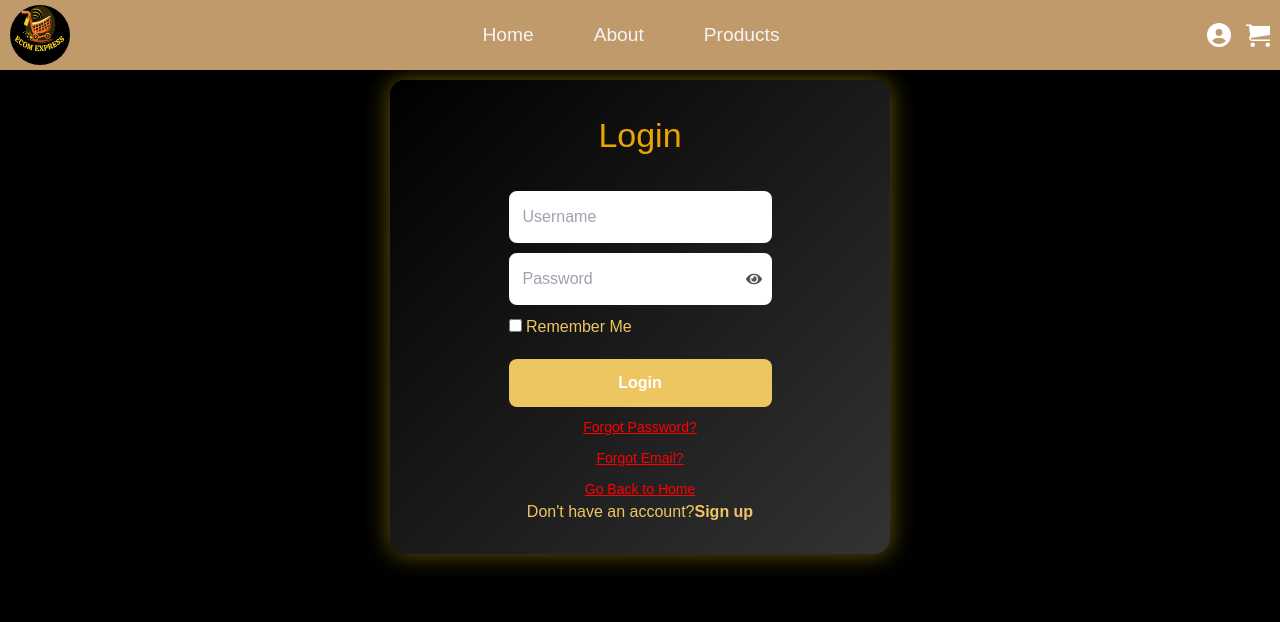
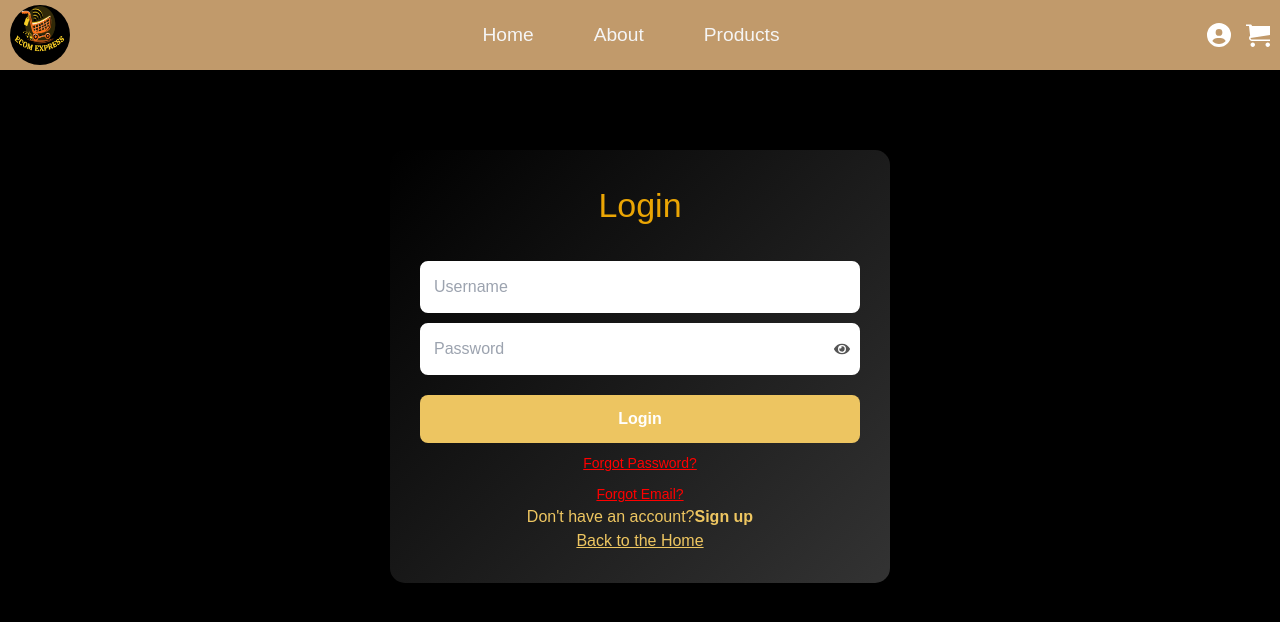
Before and after one commit to ktabassum1809/ecommerce_project, a React (Vite) app: page /login in a window 1280 px wide. Shown: the top 622 px of the page. Built offline with nearby package versions, Linux system fonts and the light colour scheme.

Commit message:
added old code

```diff
--- a/src/components/Login/LoginSignup.jsx
+++ b/src/components/Login/LoginSignup.jsx
@@ -1,4 +1,4 @@
-/* import { useState } from "react";
+import { useState } from "react";
 import styled from "styled-components";
 import { useNavigate } from "react-router-dom";
 import { FaEye, FaEyeSlash } from "react-icons/fa";
@@ -265,348 +265,3 @@ const LoginSignup = () => {
   );
 };
 export default LoginSignup;
- */
-
-import { useReducer, useState, useEffect } from "react";
-import styled from "styled-components";
-import { useNavigate } from "react-router-dom";
-import { FaEye, FaEyeSlash } from "react-icons/fa";
-// Styled Components
-const LoginSignupWrapper = styled.div`
-  max-width: 500px;
-  padding: 30px;
-  margin: 80px auto;
-  border-radius: 15px;
-  box-shadow: 0 0 25px rgba(255, 223, 0, 0.4);
-  background: linear-gradient(135deg, #000, #333);
-  text-align: center;
-  display: flex;
-  justify-content: center;
-  align-items: center;
-  flex-direction: column;
-  @media (max-width: 760px) {
-    max-width: 85%;
-    padding: 20px;
-    margin: 100px auto;
-  }
-  @media (max-width: 375px) {
-    width: 100%;
-    max-width: 320px;
-    padding: 15px;
-    margin: 100px auto;
-  }
-`;
-const FormTitle = styled.h2`
-  font-size: 34px;
-  color: #EAA504;
-  margin-bottom: 20px;
-  @media (max-width: 760px) {
-    font-size: 26px;
-    margin-bottom: 18px;
-  }
-  @media (max-width: 375px) {
-    font-size: 22px;
-    margin-bottom: 16px;
-  }
-`;
-const InputWrapper = styled.div`
-  position: relative;
-  width: 100%;
-  margin-top: 10px;
-`;
-const Input = styled.input`
-  width: 100%;
-  padding: 12px 40px 12px 12px;
-  border: 2px solid white;
-  border-radius: 8px;
-  font-size: 16px;
-  outline: none;
-  box-sizing: border-box;
-  transition: border-color 0.3s;
-  &:focus {
-    border-color: red;
-    box-shadow: 0 0 5px rgba(74, 144, 226, 0.5);
-  }
-  &:hover {
-    border-color: #EDC561;
-    background-color: #EDC561;
-  }
-  @media (max-width: 375px) {
-    font-size: 14px;
-    padding: 10px 35px 10px 10px;
-  }
-`;
-const TogglePasswordIcon = styled.span`
-  position: absolute;
-  top: 50%;
-  right: 10px;
-  transform: translateY(-50%);
-  cursor: pointer;
-  color: #555;
-`;
-const CheckboxWrapper = styled.div`
-  margin-top: 10px;
-  text-align: left;
-  color: #EEC661;
-`;
-const Button = styled.button`
-  width: 100%;
-  padding: 12px;
-  margin-top: 20px;
-  background-color: rgb(237, 197, 97);
-  color: #fff;
-  border: none;
-  border-radius: 8px;
-  cursor: pointer;
-  font-size: 16px;
-  font-weight: bold;
-  transition: background-color 0.3s;
-  box-sizing: border-box;
-  &:hover {
-    background-color: white;
-    color: rgb(237, 197, 97);
-    border-color: red;
-  }
-  @media (max-width: 375px) {
-    font-size: 14px;
-    padding: 10px;
-    margin-top: 15px;
-  }
-`;
-const ForgotLink = styled.p`
-  margin-top: 10px;
-  font-size: 14px;
-  color: red;
-  cursor: pointer;
-  text-decoration: underline;
-  &:hover {
-    color: #357ABD;
-  }
-  @media (max-width: 375px) {
-    font-size: 12px;
-  }
-`;
-const P = styled.p`
-  width: 100%;
-  text-align: center;
-  font-size: 16px;
-  color: #EEC661;
-  @media (max-width: 375px) {
-    font-size: 12px;
-  }
-`;
-// Reducer setup
-const initialState = {
-  isLogin: true,
-  showPassword: false,
-  formValues: {
-    username: "",
-    email: "",
-    password: "",
-    confirmPassword: "",
-    fullName: "",
-    rememberMe: false,
-  },
-  error: "",
-};
-const reducer = (state, action) => {
-  switch (action.type) {
-    case "TOGGLE_FORM":
-      return {
-        ...state,
-        isLogin: !state.isLogin,
-        error: "",
-      };
-    case "TOGGLE_PASSWORD_VISIBILITY":
-      return {
-        ...state,
-        showPassword: !state.showPassword,
-      };
-    case "SET_FORM_VALUE":
-      return {
-        ...state,
-        formValues: {
-          ...state.formValues,
-          [action.field]: action.value,
-        },
-      };
-    case "SET_ERROR":
-      return { ...state, error: action.error };
-    default:
-      return state;
-  }
-};
-//  functions for validation checks
-const isValidEmail = (email) => email.includes("@") && email.includes(".");
-const isValidPassword = (password) =>
-  password.length >= 8 &&
-  /[A-Z]/.test(password) &&
-  /[a-z]/.test(password) &&
-  /\d/.test(password);
-const LoginSignup = () => {
-  const [state, dispatch] = useReducer(reducer, initialState);
-  const [isLoading, setIsLoading] = useState(false);
-  const navigate = useNavigate();
-  useEffect(() => {
-    if (state.error) {
-      const timer = setTimeout(
-        () => dispatch({ type: "SET_ERROR", error: "" }),
-        3000
-      );
-      return () => clearTimeout(timer);
-    }
-  }, [state.error]);
-  const handleInputChange = (e) => {
-    dispatch({
-      type: "SET_FORM_VALUE",
-      field: e.target.name,
-      value: e.target.value,
-    });
-  };
-  const handleSubmit = (e) => {
-    e.preventDefault();
-    if (!state.isLogin) {
-      if (!isValidEmail(state.formValues.email)) {
-        dispatch({ type: "SET_ERROR", error: "Invalid email format." });
-        return;
-      }
-      if (!isValidPassword(state.formValues.password)) {
-        dispatch({
-          type: "SET_ERROR",
-          error:
-            "Password must be 8 characters, include uppercase, lowercase, and a number.",
-        });
-        return;
-      }
-      if (state.formValues.password !== state.formValues.confirmPassword) {
-        dispatch({ type: "SET_ERROR", error: "Passwords do not match!" });
-        return;
-      }
-    }
-    setIsLoading(true);
-    setTimeout(() => {
-      setIsLoading(false);
-      navigate("/");
-    }, 1500);
-  };
-  return (
-    <LoginSignupWrapper>
-      <FormTitle>{state.isLogin ? "Login" : "Signup"}</FormTitle>
-      <form onSubmit={handleSubmit}>
-        <InputWrapper>
-          <Input
-            type="text"
-            name="username"
-            placeholder="Username"
-            value={state.formValues.username}
-            onChange={handleInputChange}
-            required
-          />
-        </InputWrapper>
-        {!state.isLogin && (
-          <>
-            <InputWrapper>
-              <Input
-                type="text"
-                name="fullName"
-                placeholder="Full Name"
-                value={state.formValues.fullName}
-                onChange={handleInputChange}
-                required
-              />
-            </InputWrapper>
-            <InputWrapper>
-              <Input
-                type="email"
-                name="email"
-                placeholder="Email"
-                value={state.formValues.email}
-                onChange={handleInputChange}
-                required
-              />
-            </InputWrapper>
-          </>
-        )}
-        <InputWrapper>
-          <Input
-            type={state.showPassword ? "text" : "password"}
-            name="password"
-            placeholder="Password"
-            value={state.formValues.password}
-            onChange={handleInputChange}
-            required
-          />
-          <TogglePasswordIcon
-            onClick={() => dispatch({ type: "TOGGLE_PASSWORD_VISIBILITY" })}
-          >
-            {state.showPassword ? <FaEyeSlash /> : <FaEye />}
-          </TogglePasswordIcon>
-        </InputWrapper>
-        {!state.isLogin && (
-          <InputWrapper>
-            <Input
-              type={state.showPassword ? "text" : "password"}
-              name="confirmPassword"
-              placeholder="Confirm Password"
-              value={state.formValues.confirmPassword}
-              onChange={handleInputChange}
-              required
-            />
-            <TogglePasswordIcon
-              onClick={() => dispatch({ type: "TOGGLE_PASSWORD_VISIBILITY" })}
-            >
-              {state.showPassword ? <FaEyeSlash /> : <FaEye />}
-            </TogglePasswordIcon>
-          </InputWrapper>
-        )}
-        {state.error && <p style={{ color: "red" }}>{state.error}</p>}
-        <CheckboxWrapper>
-          <input
-            type="checkbox"
-            name="rememberMe"
-            checked={state.formValues.rememberMe}
-            onChange={(e) =>
-              dispatch({
-                type: "SET_FORM_VALUE",
-                field: "rememberMe",
-                value: e.target.checked,
-              })
-            }
-          />
-          <label htmlFor="rememberMe"> Remember Me</label>
-        </CheckboxWrapper>
-        <Button type="submit" disabled={isLoading}>
-          {isLoading ? "Processing..." : state.isLogin ? "Login" : "Signup"}
-        </Button>
-        <ForgotLink onClick={() => navigate("/forgot-password")}>
-          Forgot Password?
-        </ForgotLink>
-        <ForgotLink onClick={() => navigate("/forgot-email")}>
-          Forgot Email?
-        </ForgotLink>
-        <ForgotLink onClick={() => navigate("/")}>
-          Go Back to Home
-        </ForgotLink>
-        <P>
-          {state.isLogin
-            ? "Don't have an account?"
-            : "Already have an account?"}
-          <button
-            onClick={() => dispatch({ type: "TOGGLE_FORM" })}
-            style={{
-              color: "#EEC661",
-              cursor: "pointer",
-              background: "none",
-              border: "none",
-              fontSize: "16px",
-              fontWeight: "bold",
-            }}
-          >
-            {state.isLogin ? " Sign up" : " Log in"}
-          </button>
-        </P>
-      </form>
-    </LoginSignupWrapper>
-  );
-};
-export default LoginSignup;
```
